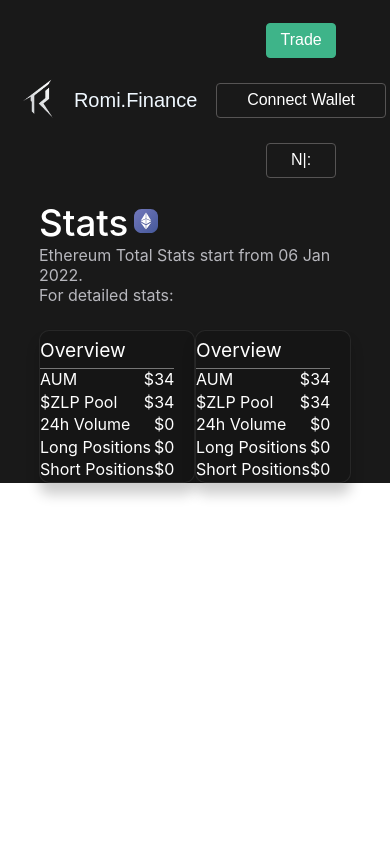
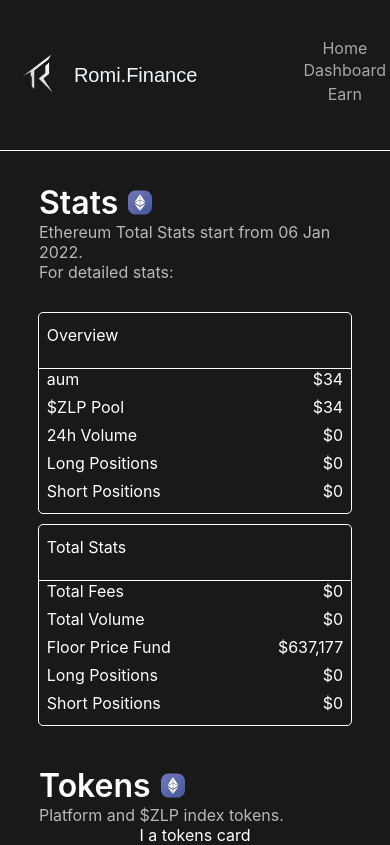
Before and after one commit to iamlokanath/PixelBridgesAssignment, a React (Create React App) app: page /dashboard in a window 390 px wide. Built offline with nearby package versions, Linux system fonts and the light colour scheme.

Commit message:
Navbar responsive and dashboard stats section updated

```diff
--- a/src/components/Dashboard.jsx
+++ b/src/components/Dashboard.jsx
@@ -1,122 +1,143 @@
-import React from 'react'
-import Navbar from './Navbar'
-import Stats from './Image/ic_avalanche_24.4f4088f4.svg'
-import "./css/Dashboard.css"
+import React from "react";
+import Navbar from "./Navbar";
+import "./css/Dashboard.css";
+import Stats from "./Image/ic_avalanche_24.4f4088f4.svg";
+// import Footer from './Footer'
 const Dashboard = () => {
   return (
     <>
-    <Navbar/>
-
+      <Navbar />
       <div className="dashboard">
         <div className="dashboard-container">
-
           {/* stats starts here */}
           <div className="stats">
             <div className="stats-container">
+              {/* stats heading starts*/}
               <div className="stats-heading">
-                <div className="stats-head">
-                  <div className="stats-title">Stats</div>
-                  <div className="stats-logo"><img src={Stats} alt="Stats" /></div>
+                <div className="stats-title">
+                  <h2>Stats</h2>
+                  <img src={Stats} alt="Sats" />
                 </div>
-                <div className="stats-para">
+                <p>
                   Ethereum Total Stats start from 06 Jan 2022. <br />
                   For detailed stats:
+                </p>
               </div>
-            </div>
+              {/* stats heading ends*/}
+              {/* stats card starts */}
               <div className="stats-card">
                 <div className="stats-card-container">
+                  {/* stats left card starts here */}
+                  <div className="stats-card-left">
+                    <div className="stats-card-left-container">
+                     <div className="stats-left-overview">
+                      <div className="overview-container">Overview</div>
 
-                  {/* card1 starts */}
-                  <div className="stats-card-1">
-                    <div className="stats-card-1-container">
-                      <div className="stats-card1-title">Overview</div>
-                      <div className="stats-menu">
-
-                        <div className="stats-menu-item">
-                          <div className="stats-menu-item-left">AUM</div>
-                          <div className="stats-menu-item-right">$34</div>
+                     </div>
+                     <div className="stats-left-overview-menu">
+                        <div className="stats-left-overview-menu-container">
+                      <div className="stats-left-overview-menu-items">
+                        <div className="overview-menu-items-left">aum</div>
+                        <div className="overview-menu-items-right">$34</div>
                       </div>
 
-                        <div className="stats-menu-item">
-                          <div className="stats-menu-item-left">$ZLP Pool</div>
-                          <div className="stats-menu-item-right">$34</div>
+                      <div className="stats-left-overview-menu-items">
+                        <div className="overview-menu-items-left">$ZLP Pool</div>
+                        <div className="overview-menu-items-right">$34</div>
                       </div>
 
-                        <div className="stats-menu-item">
-                          <div className="stats-menu-item-left">24h Volume</div>
-                          <div className="stats-menu-item-right">$0</div>
+                      <div className="stats-left-overview-menu-items">
+                        <div className="overview-menu-items-left">24h Volume</div>
+                        <div className="overview-menu-items-right">$0</div>
                       </div>
 
-                        <div className="stats-menu-item">
-                          <div className="stats-menu-item-left">Long Positions</div>
-                          <div className="stats-menu-item-right">$0</div>
+                      <div className="stats-left-overview-menu-items">
+                        <div className="overview-menu-items-left">Long Positions</div>
+                        <div className="overview-menu-items-right">$0</div>
                       </div>
 
-                        <div className="stats-menu-item">
-                          <div className="stats-menu-item-left">Short Positions</div>
-                          <div className="stats-menu-item-right">$0</div>
+                      <div className="stats-left-overview-menu-items">
+                        <div className="overview-menu-items-left">Short Positions</div>
+                        <div className="overview-menu-items-right">$0</div>
                       </div>
 
                      </div>
                      </div>
                     </div>
+                  </div>
+                  {/* stats left card ends here */}
 
-                  {/* card1 starts */}
+                  {/* stats right card starts here */}
+                  <div className="stats-card-left">
+                    <div className="stats-card-left-container">
+                     <div className="stats-left-overview">
+                      <div className="overview-container">Total Stats</div>
 
-                  {/* card1 starts */}
-                  <div className="stats-card-1">
-                    <div className="stats-card-1-container">
-                      <div className="stats-card1-title">Overview</div>
-                      <div className="stats-menu">
-
-                        <div className="stats-menu-item">
-                          <div className="stats-menu-item-left">AUM</div>
-                          <div className="stats-menu-item-right">$34</div>
+                     </div>
+                     <div className="stats-left-overview-menu">
+                        <div className="stats-left-overview-menu-container">
+                      <div className="stats-left-overview-menu-items">
+                        <div className="overview-menu-items-left">Total Fees</div>
+                        <div className="overview-menu-items-right">$0</div>
                       </div>
 
-                        <div className="stats-menu-item">
-                          <div className="stats-menu-item-left">$ZLP Pool</div>
-                          <div className="stats-menu-item-right">$34</div>
+                      <div className="stats-left-overview-menu-items">
+                        <div className="overview-menu-items-left">Total Volume</div>
+                        <div className="overview-menu-items-right">$0</div>
                       </div>
 
-                        <div className="stats-menu-item">
-                          <div className="stats-menu-item-left">24h Volume</div>
-                          <div className="stats-menu-item-right">$0</div>
+                      <div className="stats-left-overview-menu-items">
+                        <div className="overview-menu-items-left">Floor Price Fund</div>
+                        <div className="overview-menu-items-right">$637,177</div>
                       </div>
 
-                        <div className="stats-menu-item">
-                          <div className="stats-menu-item-left">Long Positions</div>
-                          <div className="stats-menu-item-right">$0</div>
+                      <div className="stats-left-overview-menu-items">
+                        <div className="overview-menu-items-left">Long Positions</div>
+                        <div className="overview-menu-items-right">$0</div>
                       </div>
 
-                        <div className="stats-menu-item">
-                          <div className="stats-menu-item-left">Short Positions</div>
-                          <div className="stats-menu-item-right">$0</div>
+                      <div className="stats-left-overview-menu-items">
+                        <div className="overview-menu-items-left">Short Positions</div>
+                        <div className="overview-menu-items-right">$0</div>
                       </div>
-                  {/* card1 starts */}
-
-
-                      </div>
-                    </div>
-                  </div>
-
-
 
                      </div>
                      </div>
                     </div>
                   </div>
+                  {/* stats right card ends here */}
+                </div>
+              </div>
+              {/* stats card ends */}
+            </div>
+          </div>
+          {/* stats ends here */}
 
-        {/* tokens starts here */}
+          {/* Tokens starts here */}
           <div className="tokens">
             <div className="tokens-container">
+              {/* tokens heading starts*/}
+              <div className="tokens-heading">
+                <div className="tokens-title">
+                  <h2>Tokens</h2>
+                  <img src={Stats} alt="tokens" />
+                </div>
+                <p>Platform and $ZLP index tokens.</p>
+              </div>
+              {/* Tokens heading ends*/}
+              {/* Tokens card starts */}
+              <div className="stats-card">I a tokens card</div>
+              {/* Tokens card ends */}
 
             </div>
           </div>
+          {/* tokens ends here */}
         </div>
       </div>
+
+      {/* <Footer/> */}
     </>
-  )
-}
+  );
+};
 
-export default Dashboard
+export default Dashboard;
--- a/src/components/Navbar.jsx
+++ b/src/components/Navbar.jsx
@@ -22,16 +22,16 @@
           <div className="nav-mid">
             <ul>
               <li>
-                <NavLink className="nav-items" to="/">Home</NavLink>
+                <NavLink className="nav-items-main" to="/">Home</NavLink>
               </li>
               <li>
-                <NavLink className="nav-items" to="/dashboard">Dashboard</NavLink>
+                <NavLink className="nav-items-main" to="/dashboard">Dashboard</NavLink>
               </li>
               <li>
                 <NavLink className="nav-items" to="/nft">NFT</NavLink>
               </li>
               <li>
-                <NavLink className="nav-items" to="/earn">Earn</NavLink>
+                <NavLink className="nav-items-main" to="/earn">Earn</NavLink>
               </li>
               <li>
                 <NavLink className="nav-items" to="/buy">Buy</NavLink>
--- a/src/components/css/Dashboard.css
+++ b/src/components/css/Dashboard.css
@@ -6,47 +6,46 @@
     height: 100%;
     background-color: #191919;
     color: white;
+    border-top: 1px solid;
 }
 .dashboard-container{
     display: flex;
     justify-content: space-between;
-    align-items: center;
+    /* align-items: center; */
     width: 80%;
     height: 100%;
+    flex-direction: column;
+    margin-top: 2rem;
+    gap: 40px;
 }
 
+/* stats start here */
 .stats{
     display: flex;
-    justify-content: space-between;
+    justify-content: center;
     align-items: center;
     width: 100%;
     height: 100%;
 
-
 }
 .stats-container{
     display: flex;
-    justify-content: center;
+    justify-content: space-between;
     /* align-items: center; */
+    width: 100%;
+    height: 100%;
     flex-direction: column;
-    gap: 25px;
+    gap: 30px;
 }
-
-.stats-head{
+.stats-heading{
     display: flex;
-    /* justify-content: space-between; */
-    align-items: center;
-    gap: 6px;
-
+    flex-direction: column;
 }
 .stats-title{
-    font-size: 2.3rem;
-    font-weight: 500;
+    display: flex;
+    gap: 10px;
 }
-.stats-para{
-    color: #b7b7bd
-}
-
+/* stats card starts */
 .stats-card{
     display: flex;
     justify-content: center;
@@ -57,45 +56,110 @@
 .stats-card-container{
     display: flex;
     justify-content: space-between;
+    align-items: center;
     width: 100%;
     height: 100%;
+    gap: 10px;
+}
+@media only screen and (max-width: 1050px) {
+.stats-card-container{
+    display: flex;
+    flex-direction: column;
+}
+}
+/* stats left card starts here */
+.stats-card-left{
+    display: flex;
+    justify-content: center;
     align-items: center;
+    width: 100%;
+    height: 200px;
+    border: 1px solid;
+    border-radius: 5px;
 }
-
-.stats-card-1{
+.stats-card-left-container{
     display: flex;
-    justify-content: left;
+    justify-content: space-between;
+    flex-direction: column;
     width: 100%;
-    height: 100%;
-    border-radius: 10px;
-    background-color: #151515;
-    box-shadow: 0 0.7rem 0.8rem rgba(0,0,0,.2);
-    border: 1px solid hsla(0,0%,100%,.0784313725490196);
-}
-.stats-card-1-container{
-   display: flex;
-   flex-direction: column;
-   justify-content: center;
+    height: 88%;
 
 }
-.stats-card1-title{
-    font-size: 1.2rem;
-    height: 50px;
+.stats-left-overview{
     display: flex;
-    /* justify-content: center; */
-    align-items: center;
-}
-
-.stats-menu{
-    display: flex;
-    justify-content: space-between;
-    height: 100%;
-    flex-direction: column;
-    border-top: 1px solid rgb(118, 118, 118);
-}
-.stats-menu-item{
-    display: flex;
-    justify-content: space-between;
+    justify-content: center;
     width: 100%;
     height: 100%;
 }
+.overview-container{
+    display: flex;
+    justify-content: space-between;
+    width: 95%;
+}
+.stats-left-overview-menu{
+    border-top: 1px solid;
+    display: flex;
+    justify-content: center;
+
+    width: 100%;
+}
+.stats-left-overview-menu-container{
+    display: flex;
+    justify-content: space-between;
+    flex-direction: column;
+    gap: 8px;
+    width: 95%;
+}
+.stats-left-overview-menu-items{
+    display: flex;
+    justify-content: space-between;
+}
+/* stats right card starts here */
+.stats-card-right{
+    display: flex;
+    justify-content: center;
+    align-items: center;
+    width: 100%;
+    height: 100%;
+    border: 1px solid;
+    border-radius: 5px;
+}
+.stats-card-right-container{
+    display: flex;
+    justify-content: space-between;
+    flex-direction: column;
+    width: 100%;
+    height: 100%;
+
+}
+
+/* stats ends here */
+
+
+
+/* Tokens start here */
+.tokens{
+    display: flex;
+    justify-content: center;
+    align-items: center;
+    width: 100%;
+    height: 100%;
+
+}
+.tokens-container{
+    display: flex;
+    justify-content: space-between;
+    /* align-items: center; */
+    width: 100%;
+    height: 100%;
+    flex-direction: column;
+}
+.tokens-heading{
+    display: flex;
+    flex-direction: column;
+}
+.tokens-title{
+    display: flex;
+    gap: 10px;
+}
+/* Tokens ends here */
--- a/src/components/css/Earn.css
+++ b/src/components/css/Earn.css
@@ -26,6 +26,7 @@
     gap: 10px;
     height: 100%;
 }
+
 .earn-left{
     display: flex;
     flex-direction: column;
--- a/src/components/css/Navbar.css
+++ b/src/components/css/Navbar.css
@@ -19,6 +19,7 @@
     align-items: center;
     text-align: center;
 }
+
 .logo{
     display: flex;
     justify-content: center;
@@ -44,12 +45,12 @@
     list-style-type: none;
     color: aliceblue;
 }
-.nav-items{
+.nav-items, .nav-items-main{
 
     text-decoration: none;
     color: #a7a7a9;
 }
-.nav-items:hover{
+.nav-items:hover, .nav-items-main:hover{
     color: white;
 }
 
@@ -96,17 +97,27 @@
 }
 
 @media only screen and (max-width: 1200px) {
-    .nav-mid{
+    .nav-right{
         display: none;
     }
   }
 
-  @media only screen and (max-width: 600px) {
+  @media only screen and (max-width: 1050px) {
     .nav{
-        height: 200px;
+        height: 150px;
     }
-    .nav-right{
+    /* .nav-right{
+        display: flex;
+        flex-direction: column;
+    } */
+    .nav-items{
+        display: none;
+
+    }
+    .nav-mid ul{
+        gap: 2px;
         display: flex;
         flex-direction: column;
     }
+
   }
```
Also changed, not shown: src/App.css (line endings or trailing spaces). Lines whose indentation alone changed are shown as unchanged.
